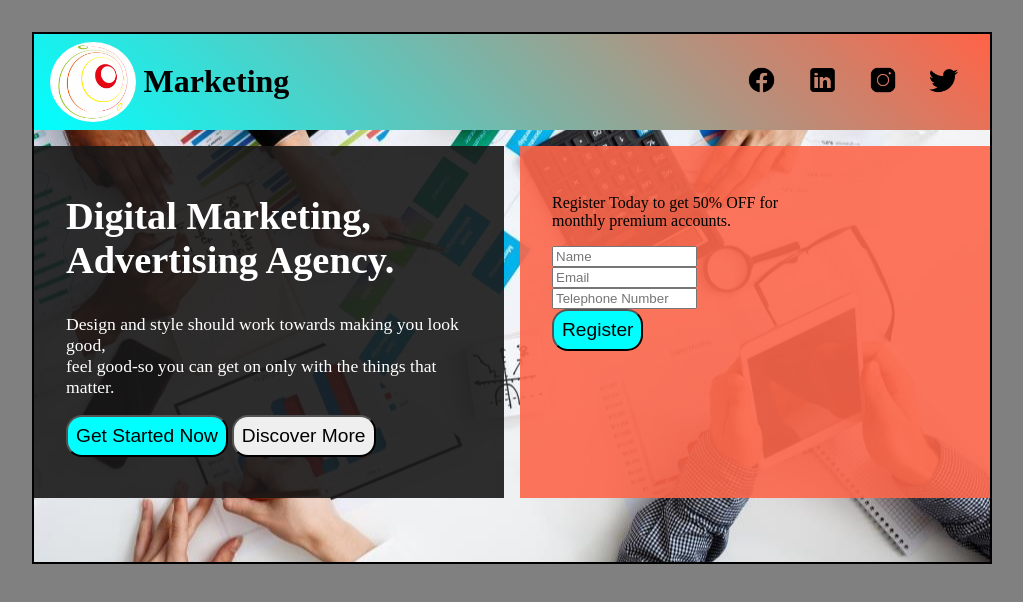
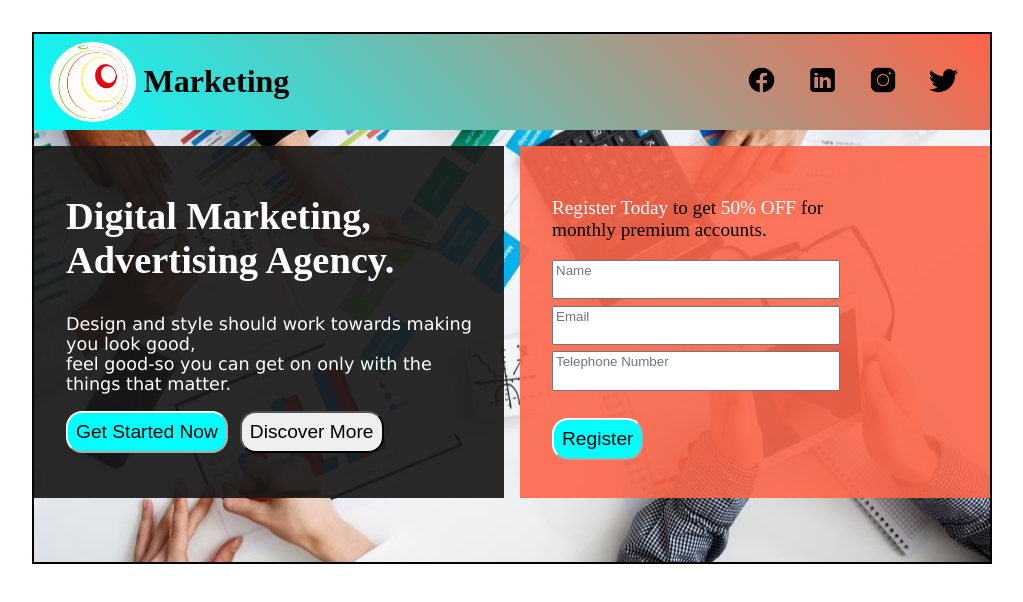
Before and after one commit to Gerald-thedev/landing-pages-repo, a plain HTML site: page marketinglandingpage/index.html in a window 1280 px wide. Shown: the whole page, without its empty margins (128-1151 px from the left). Drawn offline with Linux system fonts and the light colour scheme.

Commit message:
Done with the left side of the landing page and also the right side. Just a few changes to make to complete the project.

```diff
--- a/marketinglandingpage/index.html
+++ b/marketinglandingpage/index.html
@@ -33,7 +33,7 @@
                 </h2>
                 <p>Design and style should work towards making you look good, <br>
                 feel good-so you can get on only with the things that matter.</p>
-                <button class="btn green" type="button">Get Started Now</button> <button class="btn transparent" type="button">Discover More</button>
+                <button class="btn skyblue" type="button">Get Started Now</button> <button class="btn transparent" type="button">Discover More</button>
             </div>
         </main>
 
@@ -44,7 +44,7 @@
                 <input type="text" name="name" size="15" maxlength="50" placeholder="Name"> <br>
                 <input type="email" name="email" size="15" maxlength="50" placeholder="Email"> <br>
                 <input type="tel" name="tel" size="15" maxlength="50" placeholder="Telephone Number"> <br>
-                <button class="btn green" type="button">Register</button>
+                <button class="btn skyblue reg" type="button">Register</button>
 
             </div>
         </aside>
--- a/marketinglandingpage/marketing.css
+++ b/marketinglandingpage/marketing.css
@@ -2,7 +2,7 @@
     box-sizing: border-box;
 }
 body {
-    background-color: gray;
+    background-color: white;
     margin: 0;
     padding: 0;
     /* box-sizing: border-box; */
@@ -94,12 +94,29 @@ h1 {
 
 .main-leftside {
     grid-area: leftside;
-    background-color: rgba(25, 24, 24, 0.9);
+    background-color: rgba(25, 24, 24, 0.92);
     padding-top: 1rem!important;
     padding-bottom: 2rem!important;
     padding: 2rem;
     color: white;
 
+}
+.main-leftside .skyblue {
+    margin-right: 0.5rem;
+}
+
+.skyblue {
+    border-color: white;
+}
+.skyblue:hover {
+    background-color: rgb(172, 250, 224);
+}
+.skyblue:active {
+    background-color: aqua;
+}
+
+.transparent:hover {
+    background-color: rgba(246, 120, 98, 0.9);
 }
 
 .main-leftside h2 {
@@ -108,7 +125,7 @@ h1 {
 }
 .main-leftside p {
     font-size: 1.1rem;
-    /* color: white; */
+    font-family: Verdana, Geneva, Tahoma, sans-serif;
 }
 
 .btn {
@@ -117,7 +134,7 @@ h1 {
     border-radius: 1rem;
 }
 
-.green {
+.skyblue {
     background-color: aqua;
 }
 
@@ -126,3 +143,20 @@ h1 {
     background-color: rgba(252, 102, 75, 0.9);
     padding: 2rem;
 }
+
+.aside-rightside p {
+    font-size: 1.2rem;
+}
+.reg-t {
+    color: white;
+}
+
+.aside-rightside input {
+    width: 18rem;
+    padding-bottom: 1.2rem;
+    margin-bottom: 0.4rem;
+}
+
+.reg {
+    margin-top: 1.3rem;
+}
```
